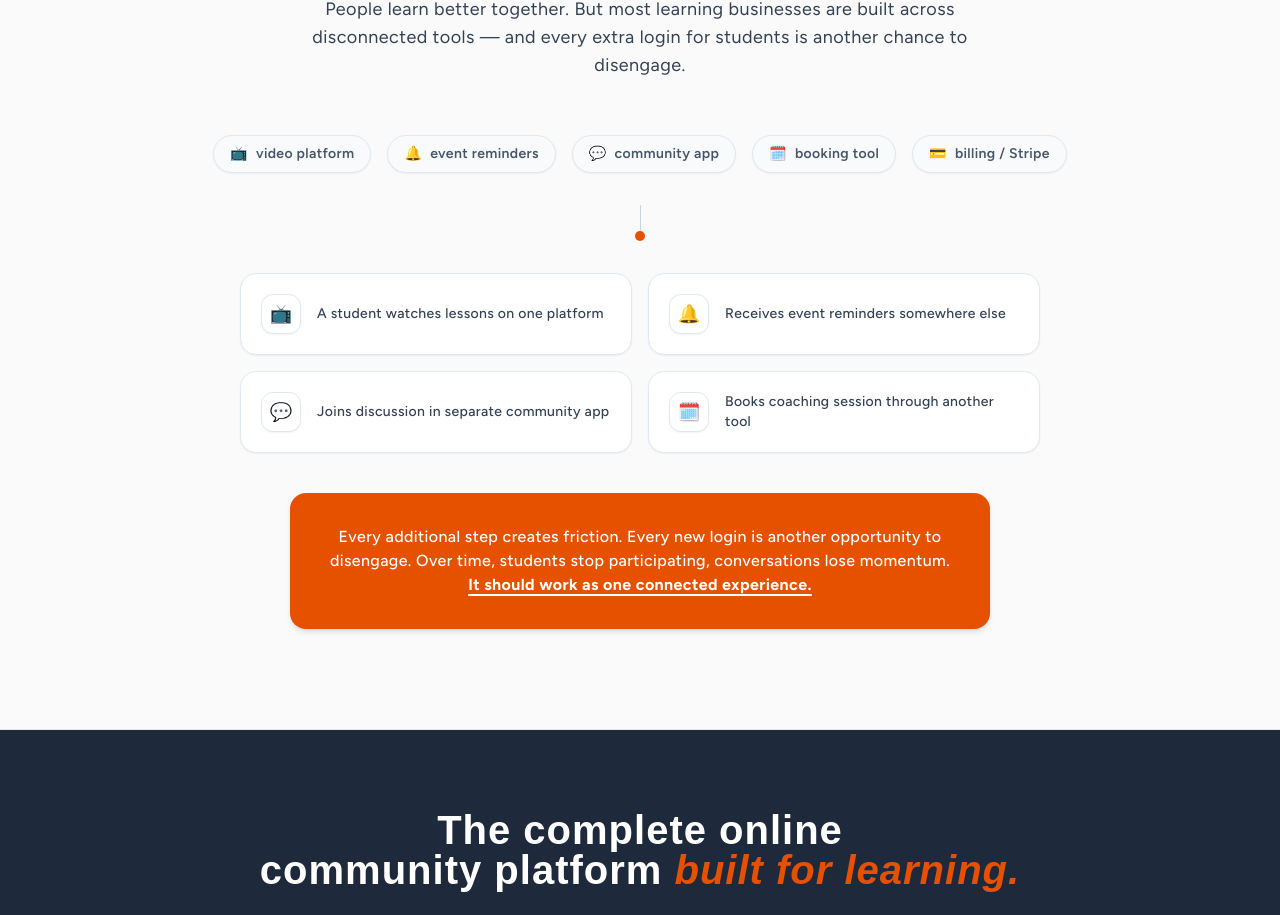
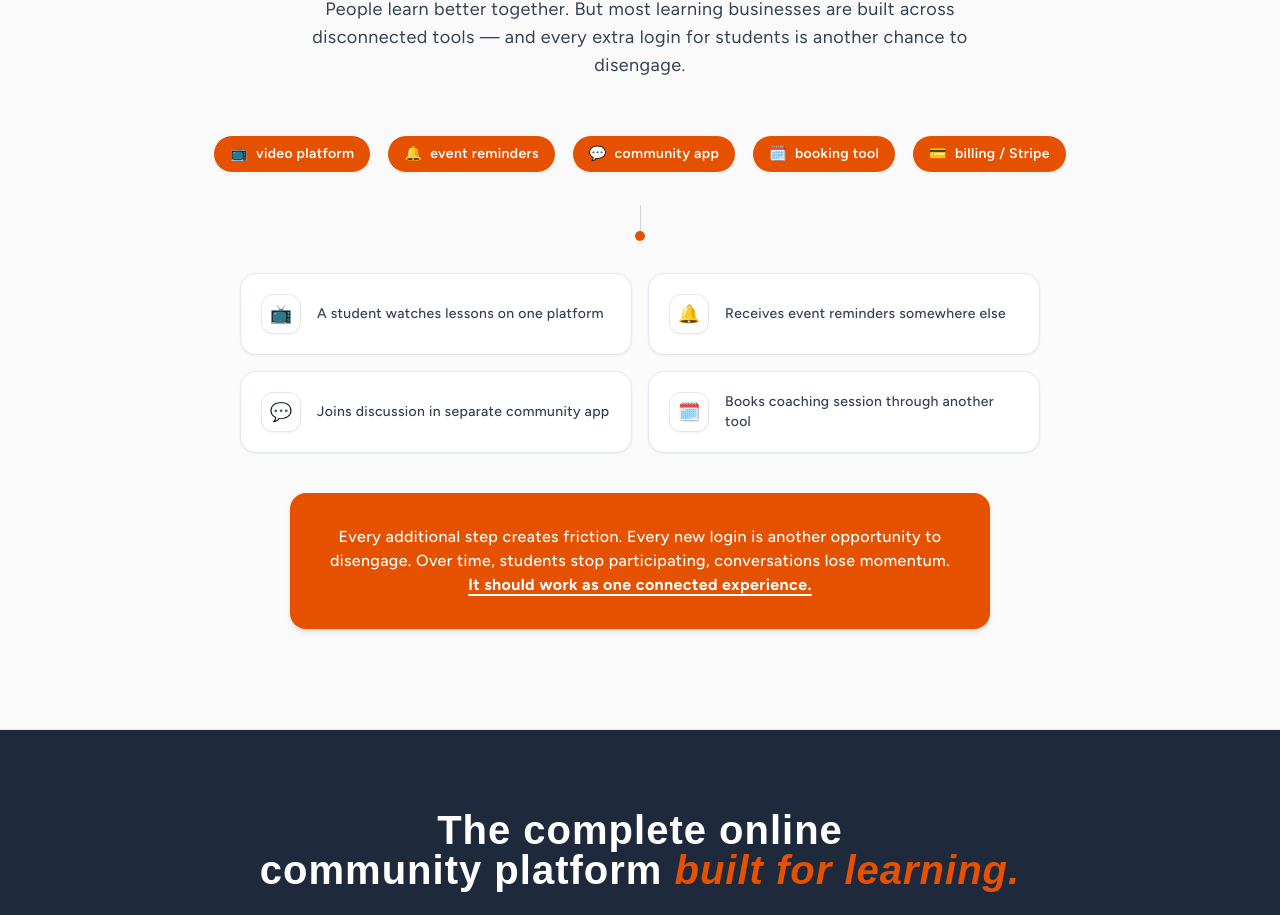
Before and after one commit to wave-mac/neo, a Next.js app: page / in a window 1280 px wide. Shown: the part 1391-2306 px from the top of the page. Built offline with nearby package versions, Linux system fonts and the light colour scheme; a web font is replaced by a local one.

Commit message:
style problem section stack pills with brand orange background and white border

```diff
--- a/src/components/Problem/Problem.tsx
+++ b/src/components/Problem/Problem.tsx
@@ -30,10 +30,9 @@ export default function Problem() {
           </p>
         </div>
 
-        {/* 5 Stacked Pills */}
         <div className="flex flex-wrap justify-center gap-3 sm:gap-4 mb-8">
           {pills.map((pill, idx) => (
-            <div key={idx} className="flex items-center gap-2 bg-slate-50 border border-slate-200 px-4 py-2 rounded-full text-xs sm:text-sm font-semibold text-slate-600 shadow-sm tracking-wide">
+            <div key={idx} className="flex items-center gap-2 bg-primary border border-white px-4 py-2 rounded-full text-xs sm:text-sm font-semibold text-white shadow-sm tracking-wide">
               <span>{pill.icon}</span>
               <span>{pill.text}</span>
             </div>
```
